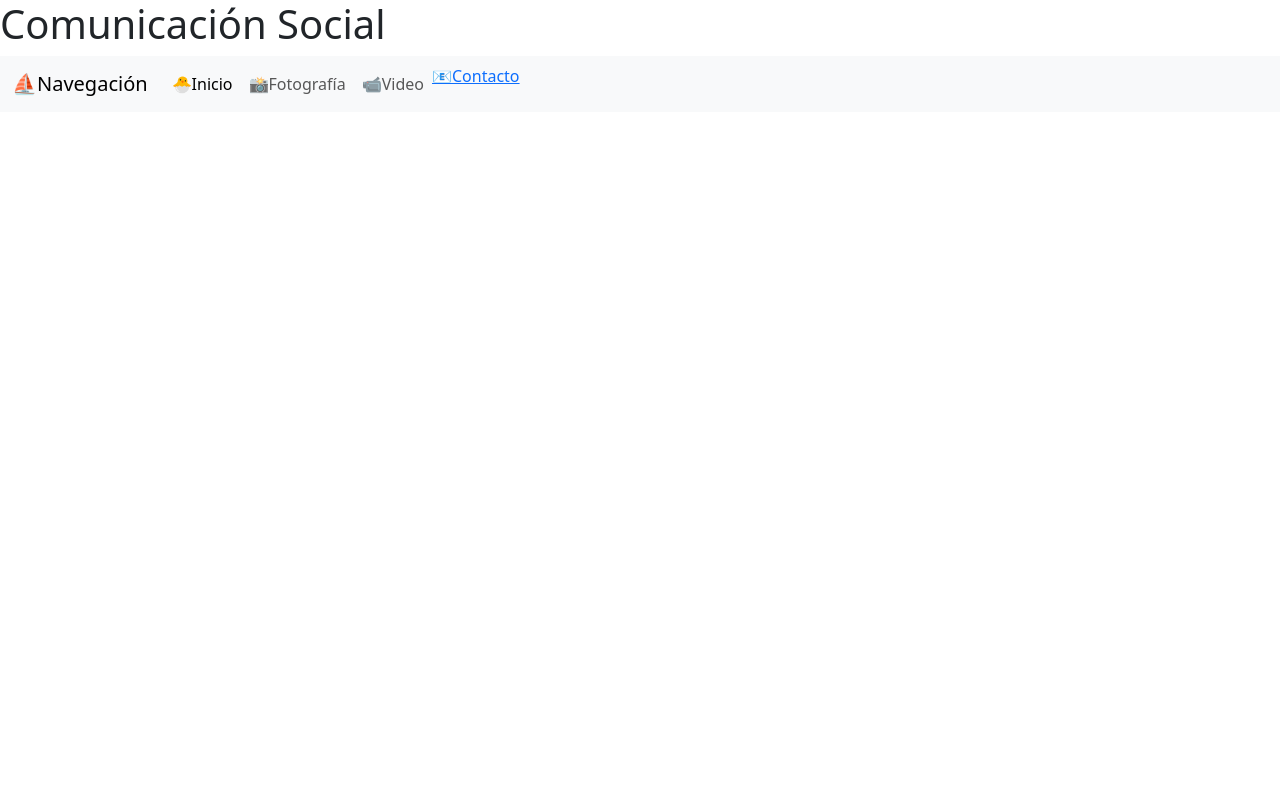
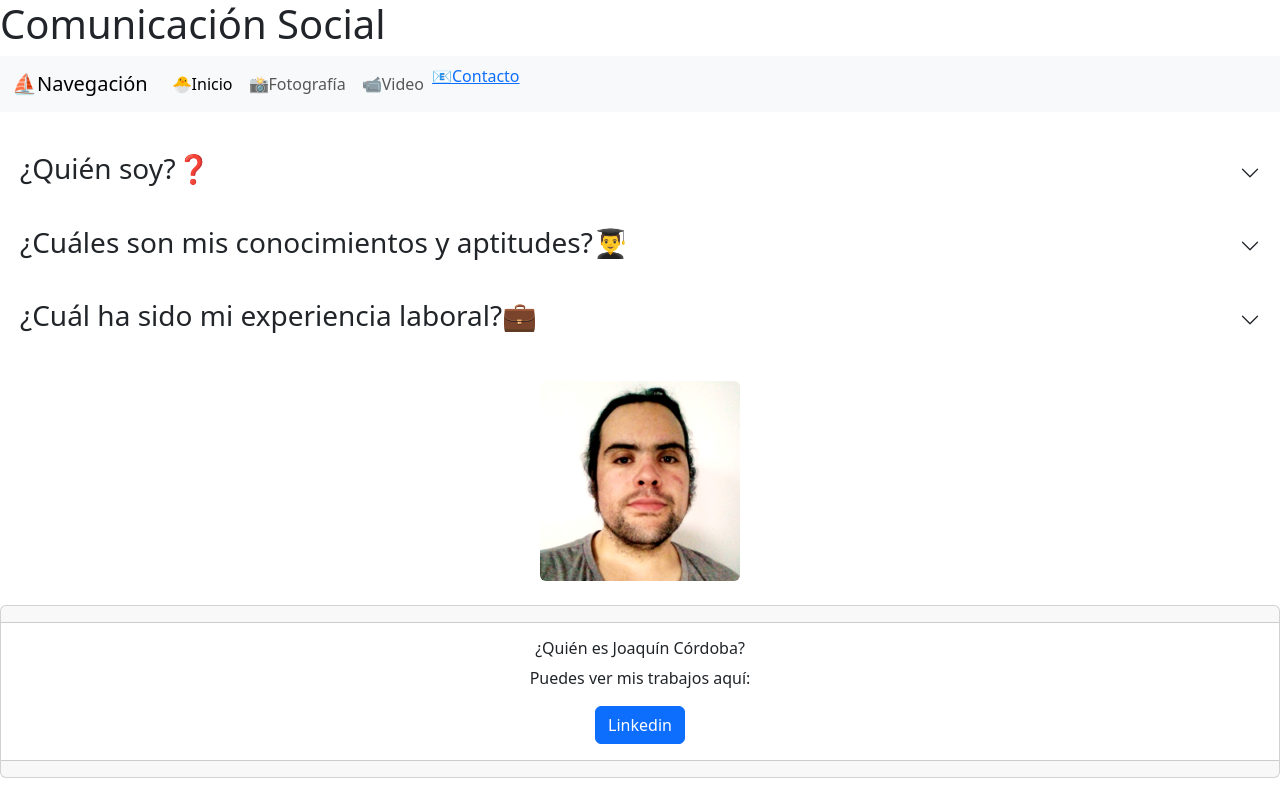
Before and after one commit to JoacoBlack/3-Preentrega, a plain HTML site: page Pages/Presentación.html in a window 1280 px wide. Drawn offline with nearby package versions, Linux system fonts and the light colour scheme.

Commit message:
Fin de la página presentación

```diff
--- a/Pages/Presentación.html
+++ b/Pages/Presentación.html
@@ -41,9 +41,91 @@
 
     </header>
 
-    <main></main>
 
-    <footer></footer>
+        <br>
+
+    <main>
+
+<section>
+
+    <div class="accordion accordion-flush" id="accordionFlushExample">
+        <div class="accordion-item">
+          <h2 class="accordion-header">
+            <button class="accordion-button collapsed" type="button" data-bs-toggle="collapse" data-bs-target="#flush-collapseOne" aria-expanded="false" aria-controls="flush-collapseOne">
+              <h3>¿Quién soy?❓</h3>
+            </button>
+          </h2>
+          <div id="flush-collapseOne" class="accordion-collapse collapse" data-bs-parent="#accordionFlushExample">
+            <div class="accordion-body"> <p>Mi nombre es <strong>Joaquín Córdoba Pravia</strong>, soy Licenciado en Comunicación de la Facultad de Información y Comunicación de la Universidad
+                de la República (FIC-UDELAR). Me he desempeñado laboralmente en organizaciones sociales y empresas gubernamentales, ya sea del ámbito público o privado, adquiriendo más de 10 años
+                de experiencia en el rubro de la comunicación. En este sentido, he llevado a cabo proyectos de comunicación interna y externa, así como la elaboración de indicadores, KPI'S, y plan de medios.</p>
+
+          </div>
+        </div>
+        <div class="accordion-item">
+          <h2 class="accordion-header">
+            <button class="accordion-button collapsed" type="button" data-bs-toggle="collapse" data-bs-target="#flush-collapseTwo" aria-expanded="false" aria-controls="flush-collapseTwo">
+              <h3>¿Cuáles son mis conocimientos y aptitudes?👨‍🎓</h3>
+            </button>
+          </h2>
+          <div id="flush-collapseTwo" class="accordion-collapse collapse" data-bs-parent="#accordionFlushExample">
+            <div class="accordion-body"><p>Además de los conocimientos que me dió la carrera universitaria, también cuento con aptitudes técnicas en el <strong>diseño gráfico, edición de video y animación</strong>
+                Me encanta estar todo el tiempo aprendiendo algo nuevo, por lo que en el 2023 empecé a estudiar analísis de datos y desarrollo web. Esto me dió herramientas nuevas que utilizó día a día en mi ámbito laboral actual: la salud.
+                <strong>No dejo que nada me dentenga</strong>, por lo que tengo muy buena capacidad de aprendizaje y adaptación.</p>
+          </div>
+        </div>
+        <div class="accordion-item">
+          <h2 class="accordion-header">
+            <button class="accordion-button collapsed" type="button" data-bs-toggle="collapse" data-bs-target="#flush-collapseThree" aria-expanded="false" aria-controls="flush-collapseThree">
+              <h3>¿Cuál ha sido mi experiencia laboral?💼</h3>
+            </button>
+          </h2>
+          <div id="flush-collapseThree" class="accordion-collapse collapse" data-bs-parent="#accordionFlushExample">
+            <div class="accordion-body"><p>Tengo alrededor de 10 años de experiencia en el rubro de la comunicación y las artes digitales. Me he desempeñado como pasante en la <strong>Intendencia de Montevideo</strong> por dos años, una experiencia muy buena debido a todo el aprendizaje:realice trabajos de diseño gráfico, edición de videos y la cobertura/organización de eventos con la comunidad.
+                También estuve como artciulador de las necesidades que tenían los consejos vecinales pertenencientes al <strong>Municipio CH (CCZ 4 y CCZ 5)</strong> con la alcaldía de Andrés Abt </p>
+                <p>Actualmente me encuentro trabajando en la <strong>Administración de Servicios de Salud del Estado (ASSE)</strong> donde ocupo el cargo de referente en comunicación de la Red de Atención Primaria (RAP) Metropolitana</p>
+          </div>
+        </div>
+      </div>
+
+</section>
+
+<section>
+
+    <br>
+
+
+
+    <div class="text-center">
+        <img src="../Resources/Pictures/perfil.jpg" width="200" height="200" class="rounded" alt="Foto de perfil">
+      </div>
+
+</section>
+
+
+</main>
+
+<br>
+
+    <footer>
+
+        <div class="card text-center">
+            <div class="card-header">
+            </div>
+            <div class="card-body">
+              <h6 class="card-title">¿Quién es Joaquín Córdoba?</h6>
+              <p class="card-text">Puedes ver mis trabajos aquí:</p>
+              <a href="https://www.linkedin.com/in/joaqu%C3%ADn-c%C3%B3rdoba-pravia/" class="btn btn-primary">Linkedin</a>
+            </div>
+            <div class="card-footer text-body-secondary">
+            </div>
+          </div>
+
+
+
+
+
+    </footer>
 
   </body>
 </html>
```
